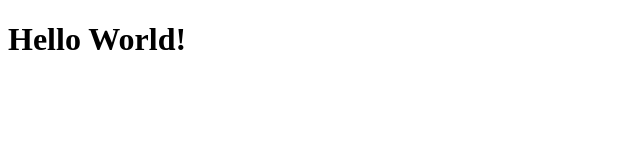
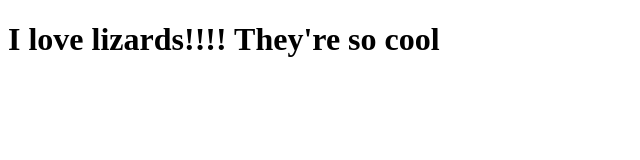
Before and after one commit to Blake-Herbert/lizard, a plain HTML site: page index.html in a window 1280 px wide. Shown: the whole page, without its empty margins (0-640 px from the left). Drawn offline with Linux system fonts and the light colour scheme.

Commit message:
Changed my h1 content

```diff
--- a/index.html
+++ b/index.html
@@ -6,6 +6,6 @@
     <title>Document</title>
 </head>
 <body>
-    <h1>Hello World!</h1>
+    <h1>I love lizards!!!! They're so cool</h1>
 </body>
 </html>
```
